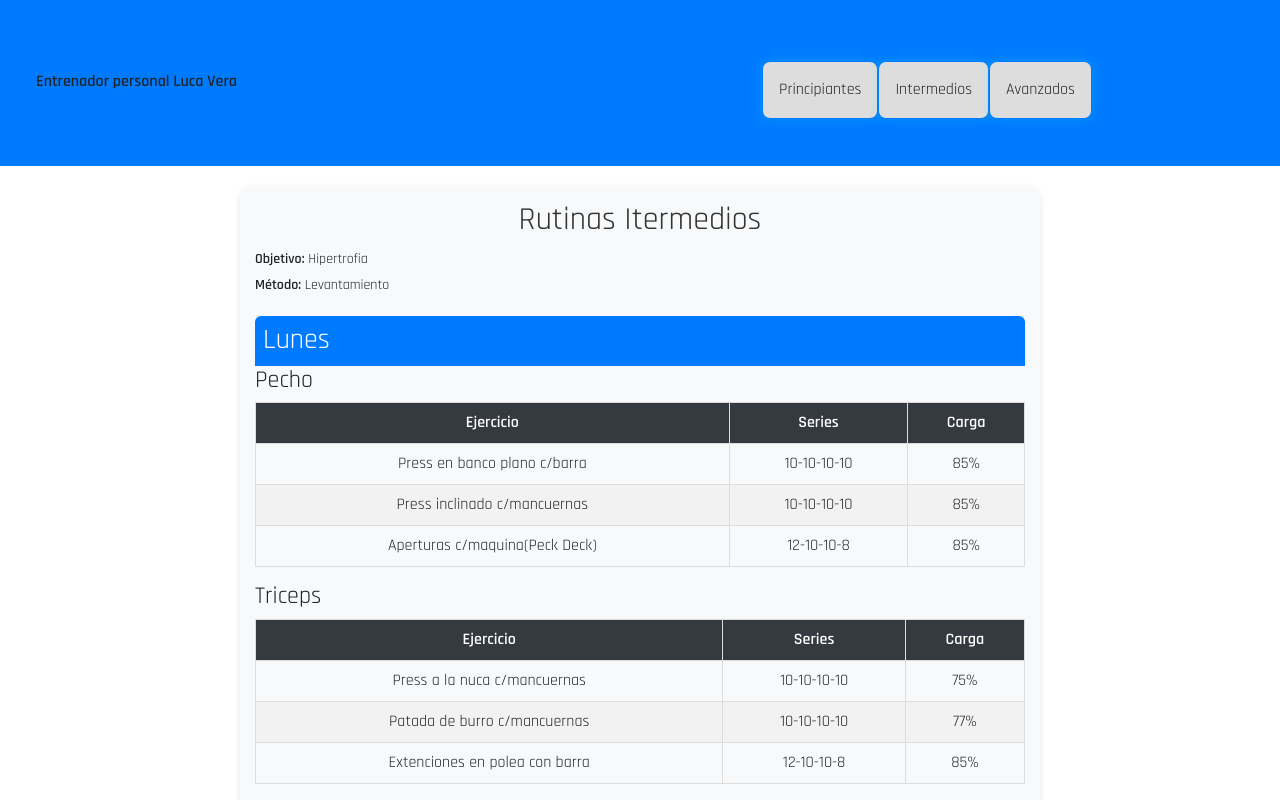
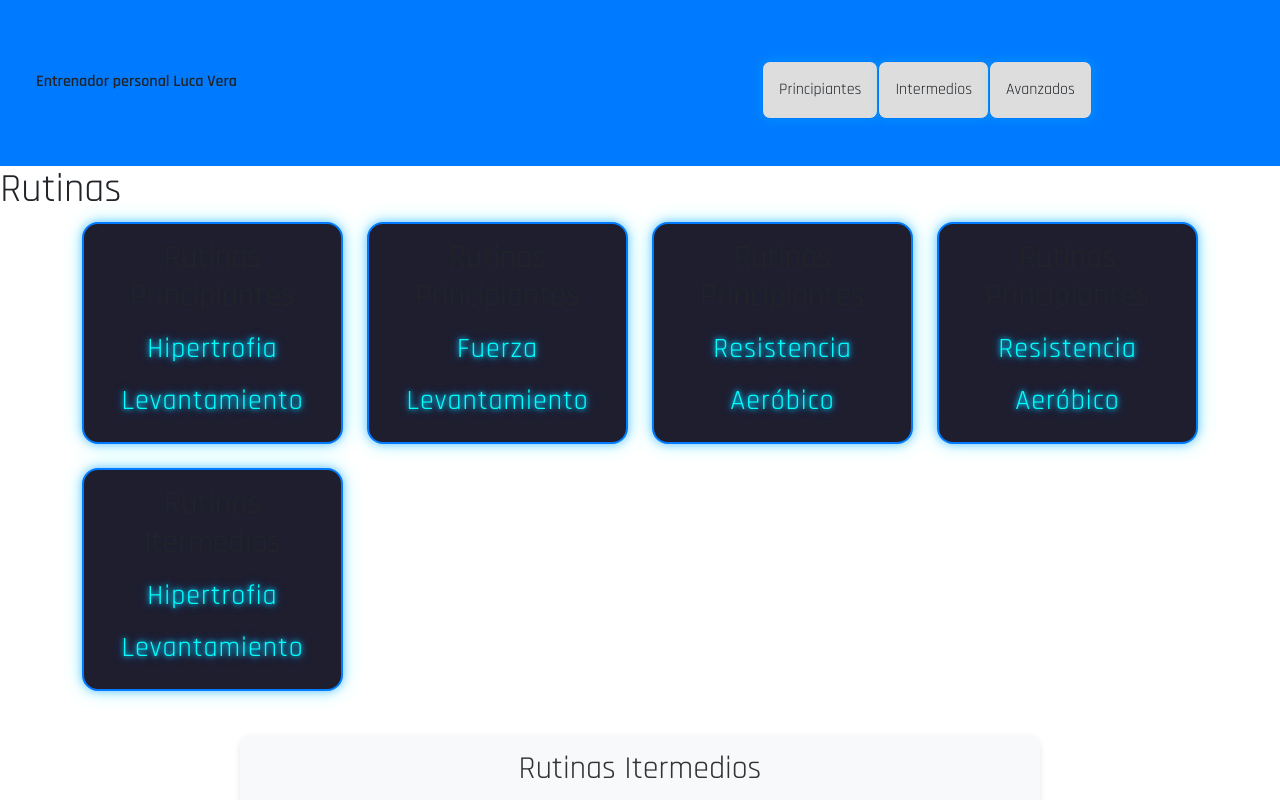
Before and after one commit to placidovera/rutinas-react, a React (Vite) app: page / in a window 1280 px wide. Shown: the top 800 px of the page. Built offline with nearby package versions, Linux system fonts and the light colour scheme.

Commit message:
otra version

```diff
--- a/src/App.jsx
+++ b/src/App.jsx
@@ -7,7 +7,7 @@ const App = () => {
   return (
     <>
     <NavBar/>
-    {/* <ItemlistContainer/> */}
+    <ItemlistContainer/>
     <ItemDetailContainer/>
     </>
   )
```
